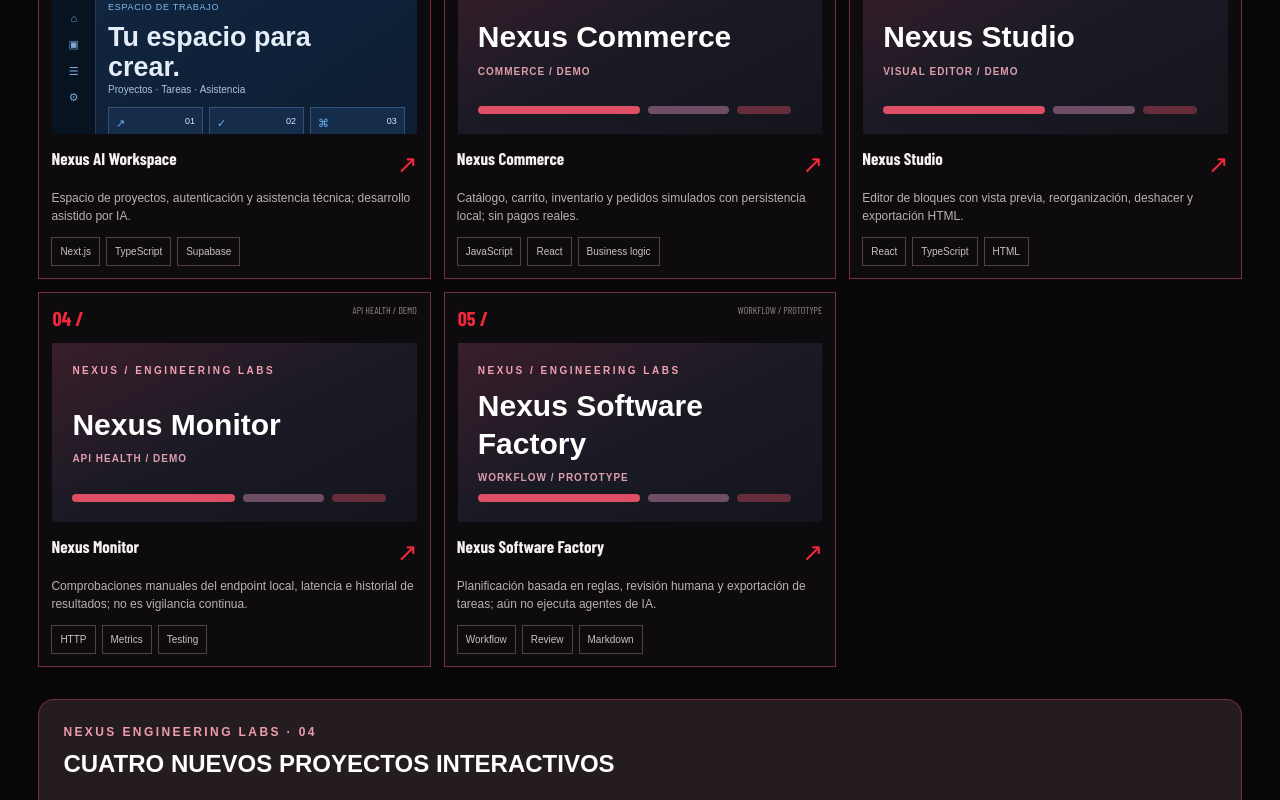
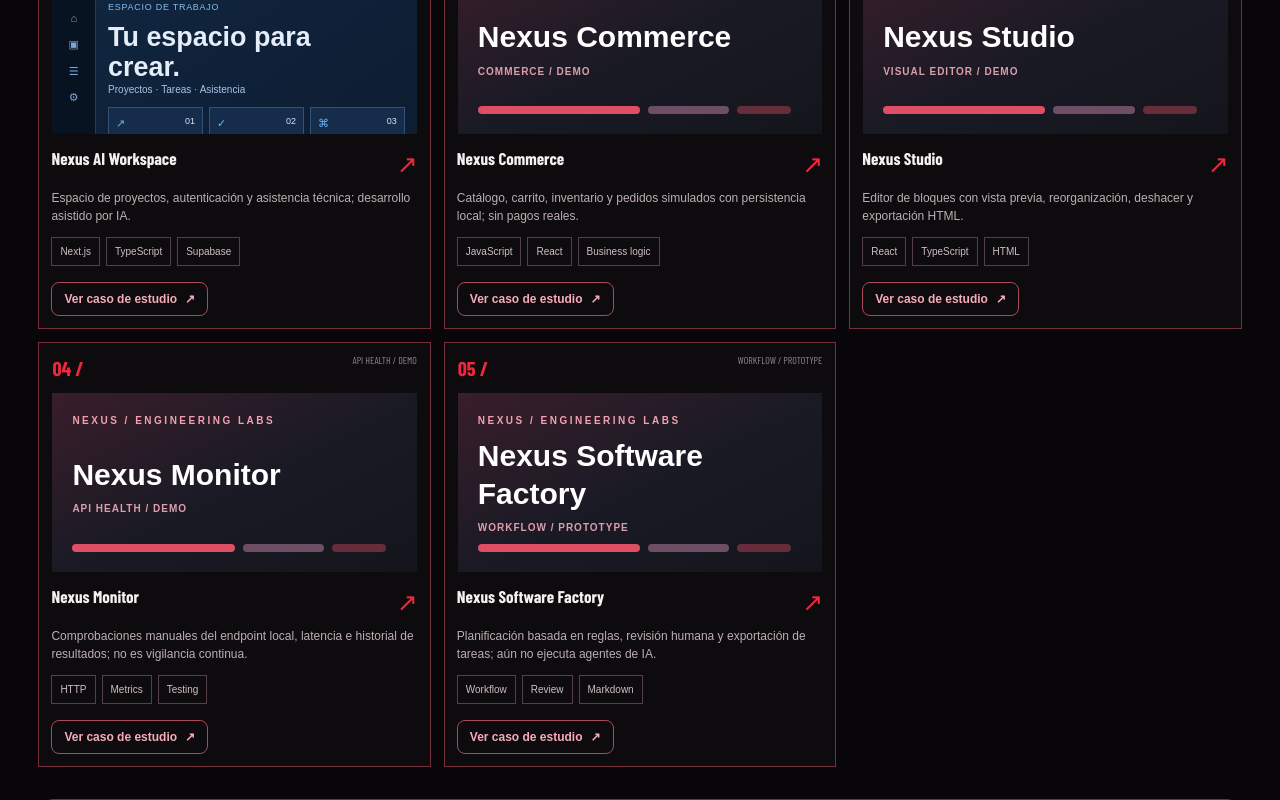
Before and after one commit to Dleteo/Nexus-AI, a Next.js app: page / in a window 1280 px wide. Shown: the part 840-1640 px from the top of the page. Built offline with nearby package versions, Linux system fonts and the light colour scheme; a web font is replaced by a local one.

Commit message:
feat(portfolio): link five featured projects to their multilingual technical case studies

```diff
--- a/components/career/EditorialPortfolio.tsx
+++ b/components/career/EditorialPortfolio.tsx
@@ -50,6 +50,7 @@ export default function EditorialPortfolio({language="es"}:{language?:SiteLangua
   const t=(es:string,en:string,de:string,fr:string,pt:string)=>local(language,es,en,de,fr,pt);
   const labHref=(lab:string)=> (language==="es"?"/labs":"/"+language+"/labs")+"?lab="+lab;
   const cardHref=(card:(typeof cards)[number])=> "lab" in card ? labHref(card.lab) : card.href+"?lang="+language;
+  const studyHref=(card:(typeof cards)[number])=>"/projects/"+("lab" in card ? (card.lab==="factory"?"nexus-software-factory":"nexus-"+card.lab) : "nexus-ai")+"?lang="+language;
   const [menu,setMenu]=useState(false);
   const nav=[
     {label:t("INICIO","HOME","START","ACCUEIL","INÍCIO"),href:"#inicio"},
@@ -118,7 +119,7 @@ export default function EditorialPortfolio({language="es"}:{language?:SiteLangua
                 </div>
               </div>}
           </Link>
-          <div className={s.projectCopy}><div className={s.projectTitle}><h3>{card.name}</h3><Link href={cardHref(card)} aria-label={t("Ver proyecto","View project","Projekt ansehen","Voir le projet","Ver projeto")+" "+card.name}>↗</Link></div><p>{card.description[({es:0,en:1,de:2,fr:3,pt:4} as const)[language]]}</p><div className={s.tags}>{card.technologies.map(v=><span key={v}>{v}</span>)}</div></div>
+          <div className={s.projectCopy}><div className={s.projectTitle}><h3>{card.name}</h3><Link href={cardHref(card)} aria-label={t("Ver proyecto","View project","Projekt ansehen","Voir le projet","Ver projeto")+" "+card.name}>↗</Link></div><p>{card.description[({es:0,en:1,de:2,fr:3,pt:4} as const)[language]]}</p><div className={s.tags}>{card.technologies.map(v=><span key={v}>{v}</span>)}</div><Link href={studyHref(card)} className="mt-4 inline-flex items-center gap-2 rounded-lg border border-[#aa4a5a] px-3 py-2 text-xs font-semibold text-[#f7acbc] transition-colors hover:border-[#f08ea2] hover:text-white focus-visible:outline-2 focus-visible:outline-[#f08ea2]">{t("Ver caso de estudio","Read case study","Fallstudie lesen","Voir l’étude de cas","Ver estudo de caso")} <span aria-hidden="true">↗</span></Link></div>
         </article>)}</div>
         <div className="mt-8 rounded-2xl border border-[#de4e65]/40 bg-[#241c20] p-6"><p className="text-xs font-bold tracking-[.2em] text-[#ee9dad]">NEXUS ENGINEERING LABS · 04</p><h3 className="mt-2 text-2xl font-bold text-white">{t("CUATRO NUEVOS PROYECTOS INTERACTIVOS","FOUR NEW INTERACTIVE PROJECTS","VIER NEUE INTERAKTIVE PROJEKTE","QUATRE NOUVEAUX PROJETS INTERACTIFS","QUATRO NOVOS PROJETOS INTERATIVOS")}</h3><p className="mt-3 text-sm leading-7 text-[#cfc5c7]">Nexus Commerce · Nexus Studio · Nexus Monitor · Nexus Software Factory. {t("Prototipos funcionales en desarrollo, con limitaciones documentadas.","Functional prototypes in development, with documented limitations.","Funktionsfähige Prototypen in Entwicklung mit dokumentierten Grenzen.","Prototypes fonctionnels en développement avec limites documentées.","Protótipos funcionais em desenvolvimento, com limitações documentadas.")}</p><Link className="mt-5 inline-flex rounded-xl bg-[#de4e65] px-5 py-3 text-sm font-bold text-white hover:bg-[#b92f49]" href={language==="es"?"/labs":"/"+language+"/labs"}>{t("EXPLORAR LOS 4 PROYECTOS →","EXPLORE ALL 4 PROJECTS →","ALLE 4 PROJEKTE ANSEHEN →","DÉCOUVRIR LES 4 PROJETS →","EXPLORAR OS 4 PROJETOS →")}</Link></div>
         <p className={s.evidence}><span>●</span> {t("Proyectos demostrables; sin clientes ni resultados comerciales inventados.","Verifiable projects; no invented clients or commercial results.","Nachweisbare Projekte; keine erfundenen Kunden oder Erfolge.","Projets vérifiables ; aucun client ou résultat inventé.","Projetos verificáveis; sem clientes ou resultados inventados.")}</p>
```
